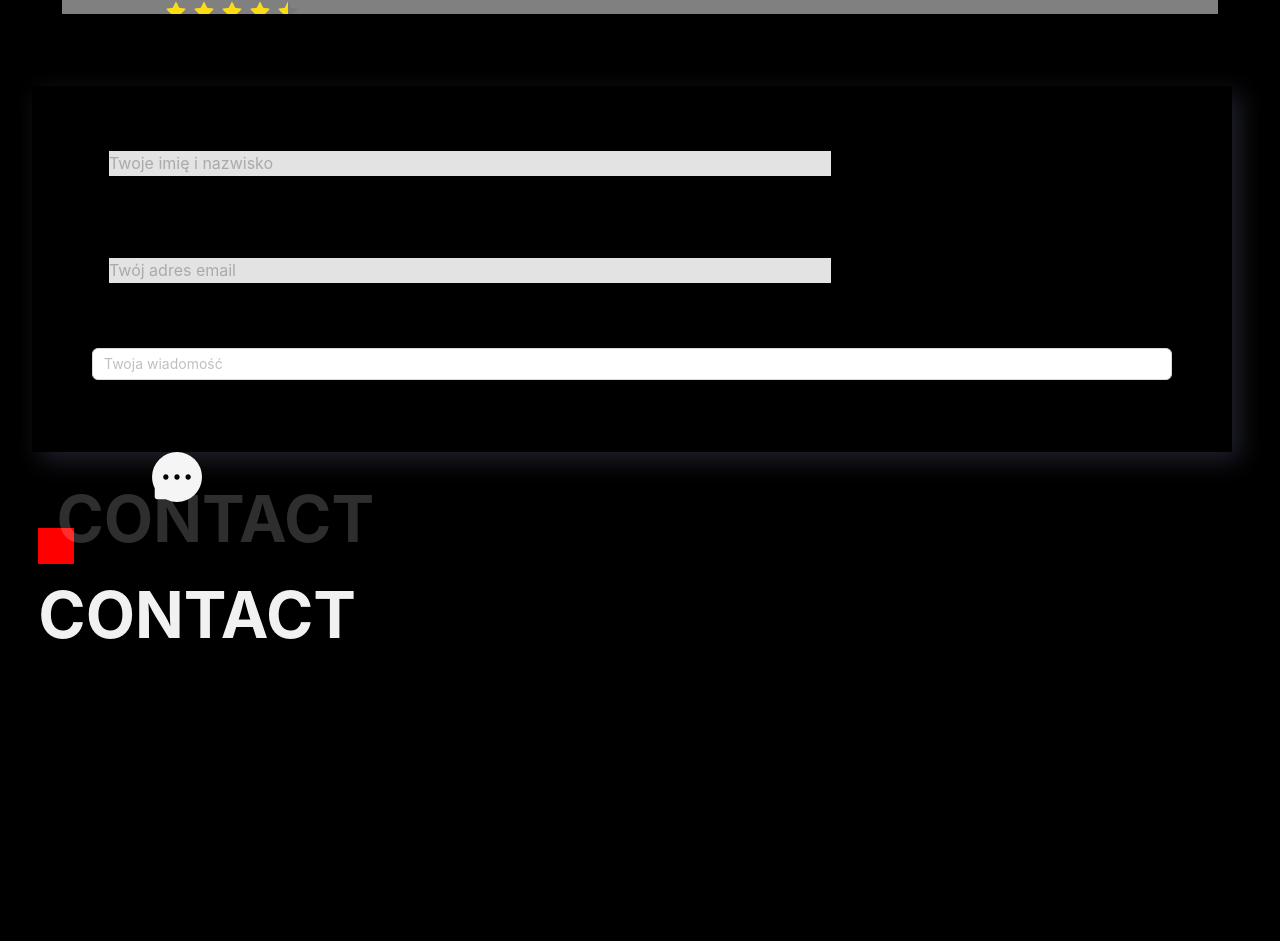
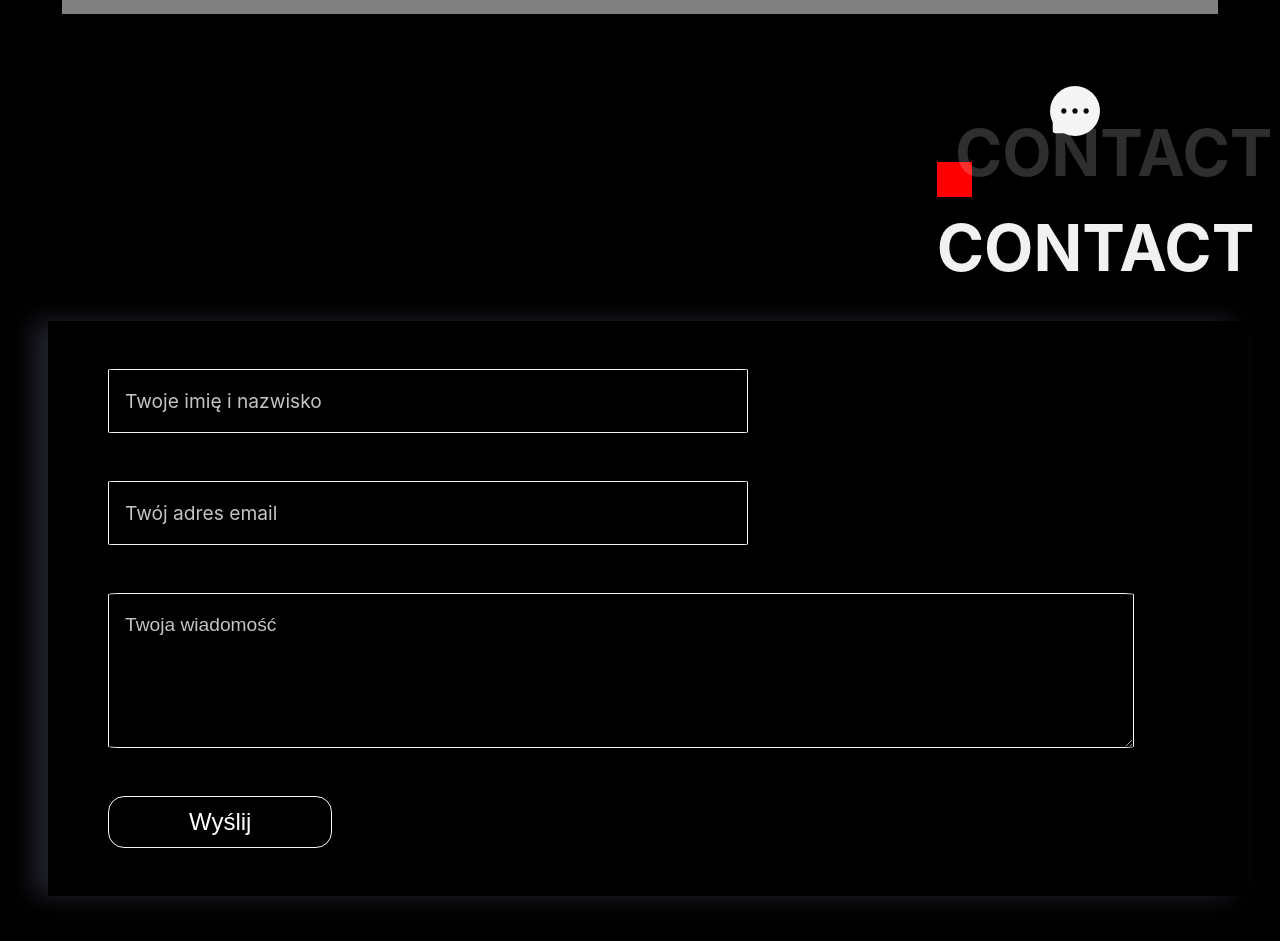
Before and after one commit to mateusz-stelmasiak/Website-Game-FakeAdvertisment, a React (Create React App) app in the folder emakreting-bullel/: page / in a window 1280 px wide. Shown: the part 2040-2981 px from the top of the page. Before the commit the page ends 2839 px from the top, so only its background shows below. Built offline with nearby package versions, Linux system fonts and the light colour scheme; the HTML template or start-up script is replaced by a standard one.

Commit message:
Contact form fix

```diff
--- a/emakreting-bullel/src/components/contactForm/Contact.css
+++ b/emakreting-bullel/src/components/contactForm/Contact.css
@@ -10,18 +10,14 @@
     justify-content: space-around;
 }
 
-.Contact button{
-    background-color: var(--text-color);
-    padding: 1rem 4rem;
-    font-size: 1.5rem;
-    margin-top: 1.5rem;
-}
+
 
 .Contact form{
     display: flex;
     flex-wrap: wrap;
     flex-direction: column;
     align-items: flex-start;
+    column-gap: 1rem;
     background-color: var(--bg-color);
     padding: 5% 5%;
     margin-bottom: 5rem;
@@ -41,25 +37,6 @@
 }
 
 
-.Contact input[type=text], input[type=email], textarea{
-    width: min(30rem,90%);
-    font-size: 1rem;
-    outline: none;
-    -webkit-appearance: none;
-    appearance: none;
-
-    background-clip: content-box;
-    border: 1.5px black solid;
-    border-radius: 2%;
-    background-color: var(--text-color);
-    text-align: left;
-    padding: 1rem 1rem;
-    -webkit-transition: all 0.30s ease-in-out;
-    -moz-transition: all 0.30s ease-in-out;
-    -ms-transition: all 0.30s ease-in-out;
-    -o-transition: all 0.30s ease-in-out;
-    color: var(--text-color);
-}
 
 .Contact textarea {
     width: min(50rem,90%);
@@ -71,29 +48,30 @@
     display: flex;
     flex-wrap: wrap;
     flex-direction: row;
-    column-gap: 5rem;
+    column-gap: 10rem;
     align-items: center;
-    justify-content: flex-start;
+    justify-content: flex-end;
     padding: 2rem 0 7rem;
 }
 
 .contactContainer {
     width: min(100%, 75rem);
     background-color: var(--bg-color);
-    box-shadow: 8px 8px 24px 0px rgba(66, 68, 90, 0.50);
+    box-shadow: -15px 0px 24px 0px rgba(66, 68, 90, 0.50);
     position: relative;
     z-index: 2;
 }
 
 .contactContainer button {
-    border:none;
-    background-color: var(--text-color) !important;
-    color: black;
+    background-color: transparent !important;
+    color: white;
     cursor: pointer;
     padding: 0.7rem 5rem;
     font-size: 1.5rem;
-    border-radius: 2rem;
+    border-radius: 1rem;
+    border: 1.5px whitesmoke solid;
 }
+
 .textContainer svg path{
     fill:var(--primary-color);
     transform: scale(2);
@@ -117,31 +95,44 @@
 }
 
 
+.contactContainer textarea {
+    width: 90%;
+    font-family: Arial, sans-serif;
+    resize: vertical;
+}
 
-.contactContainer input[type=text], .contactContainer input[type=email], .contactContainer textarea {
-    width: 70%;
-    font-size: 1rem;
+.contactContainer .ant-form-item-control-input-content{
+        font-size: 1rem;
+
+}
+
+.contactContainer .ant-input{
     outline: none;
     -webkit-appearance: none;
     appearance: none;
 
     background-clip: content-box;
-    border: 1px black solid;
-    border-radius: 2%;
-    background-color: var(--text-color);
     text-align: left;
-    padding: 1rem 1rem;
+
     -webkit-transition: all 0.30s ease-in-out;
     -moz-transition: all 0.30s ease-in-out;
     -ms-transition: all 0.30s ease-in-out;
     -o-transition: all 0.30s ease-in-out;
-    color: black;
+    background-color:transparent;
+    color:white;
+    font-size: 1.2rem;
+    border: 1.5px whitesmoke solid;
+    border-radius: 1%;
+    padding: 1rem 1rem;
+    width: min(100%,40rem);
+}
+.contactContainer textarea{
+    width: 95% !important;
 }
 
-.contactContainer textarea {
-    width: 90%;
-    font-family: Arial, sans-serif;
-    resize: vertical;
+.contactContainer ::placeholder { /* Chrome, Firefox, Opera, Safari 10.1+ */
+    color: whitesmoke;
+    opacity: 0.8; /* Firefox */
 }
 
 .textContainer {
@@ -236,6 +227,9 @@
 .contactSectionContainer .aboutHeaderDecoration{
     transform: translateX(15px) translateY(-115px);
 }
+
+
+
 @media only screen and (max-width: 800px) {
     .contactContainer input[type=text], .contactContainer input[type=email], .contactContainer textarea {
         width: 100%;
--- a/emakreting-bullel/src/components/contactForm/Contact.tsx
+++ b/emakreting-bullel/src/components/contactForm/Contact.tsx
@@ -2,6 +2,7 @@ import "./Contact.css"
 import React, {useState} from "react";
 import {Button, Form, Input} from "antd";
 import {MessageFilled} from '@ant-design/icons';
+import TextArea from "antd/es/input/TextArea";
 const emailRegex = /[a-z0-9!#$%&'*+/=?^_`{|}~-]+(?:\.[a-z0-9!#$%&'*+/=?^_`{|}~-]+)*@(?:[a-z0-9](?:[a-z0-9-]*[a-z0-9])?\.)+[a-z0-9](?:[a-z0-9-]*[a-z0-9])?/;
 const sendContactMsgPath = "/PhpScripts/sendContactMsg.php"
 
@@ -80,12 +81,31 @@ function Contact({}) {
 
     return (
         <section className={"contactSectionContainer"} id="contact">
+            <div>
+                <MessageFilled className={"icon"}/>
+                <div className={"textContainer"}>
+
+                    <h2 className={"titleText"}>
+                        <div>
+                            <div className={"aboutHeader"}>
+                                CONTACT
+                                <div className={"aboutHeaderDecoration"}>
+                                    CONTACT
+                                </div>
+                            </div>
+                        </div>
+                    </h2>
+
+                    <div className={"titleBackgroundBlur"}/>
+                </div>
+            </div>
 
             <div className={"contactContainer"}>
                 <Form>
                     <Form.Item>
                         <Input
                             id="name"
+                            type="text"
                             value={name}
                             onChange={(e) => inputName(e.target.value)}
                             placeholder="Twoje imię i nazwisko"
@@ -105,14 +125,14 @@ function Contact({}) {
                         </Input>
                     </Form.Item>
                     <Form.Item>
-                        <Input
-                            type="textarea"
+                        <TextArea
+                            rows={4}
+                            placeholder="Twoja wiadomość"
+                            maxLength={20}
                             id="msg"
                             value={msg}
                             onChange={(e) => inputMsg(e.target.value)}
-                            placeholder="Twoja wiadomość"
-                            required>
-                        </Input>
+                            required/>
                     </Form.Item>
 
 
@@ -121,30 +141,13 @@ function Contact({}) {
                         {feedback}
                     </div>}
 
-                    {/*<Button type='primary' onSubmit={sendMsg}>*/}
-                    {/*    Wyślij*/}
-                    {/*</Button>*/}
+                    <button type={"submit"} onSubmit={sendMsg}>
+                        Wyślij
+                    </button>
 
                 </Form>
             </div>
-            <div>
-                <MessageFilled className={"icon"}/>
-                <div className={"textContainer"}>
 
-                    <h2 className={"titleText"}>
-                        <div>
-                            <div className={"aboutHeader"}>
-                                CONTACT
-                                <div className={"aboutHeaderDecoration"}>
-                                    CONTACT
-                                </div>
-                            </div>
-                        </div>
-                    </h2>
-
-                    <div className={"titleBackgroundBlur"}/>
-                </div>
-            </div>
 
 
         </section>
--- a/emakreting-bullel/src/components/reviewsSection/reviewsSection.tsx
+++ b/emakreting-bullel/src/components/reviewsSection/reviewsSection.tsx
@@ -27,8 +27,8 @@ export default function ReviewsSection() {
             <div className={"reviewPlaceholder"}>
                 <ReviewCard
                     reviewText={"\" Lorem ipsum dolor sit amet, consectetur adipiscing elit. Aenean dignissim nulla leo, in feugiat\n" +
-                        "                        felis vehicula elemeentum, est eu posuere suscipit, eros\n\""}
-                    companyName={"steam"} logo={SteamLogo} starCount={4.5}/>
+                        "                        felis vehicula\n\""}
+                    companyName={"STEAM"} logo={SteamLogo} starCount={4.5}/>
 
             </div>
             <div className={"reviewPlaceholder"}>
```
